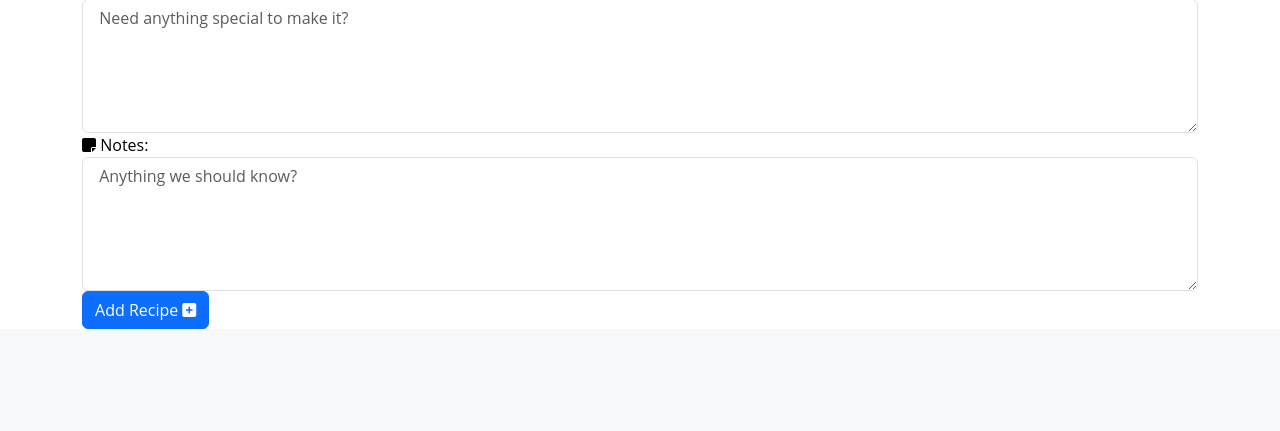
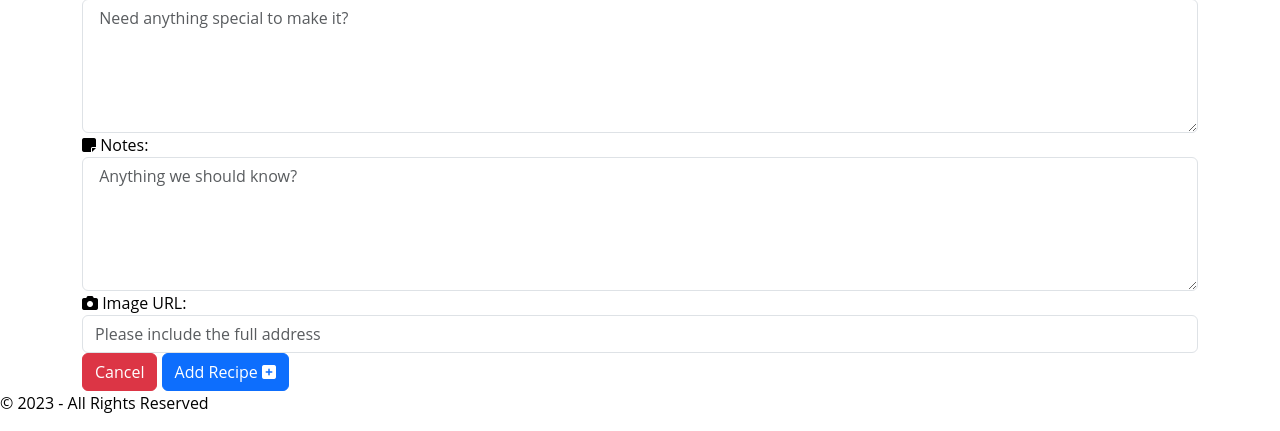
Before and after one commit to Dominic-wells/Milestone-Project-3-Middle-earth-Meals, a Flask app: page /add_recipe in a window 1280 px wide. Shown: the part 951-1382 px from the top of the page. Before the commit the page ends 1280 px from the top, so only its background shows below. Run offline with Flask 2, Linux system fonts and the light colour scheme; data that the repository does not hold is empty; some libraries are stand-ins or nearby versions.

Commit message:
Add image url and cancel button

```diff
--- a/templates/add_recipe.html
+++ b/templates/add_recipe.html
@@ -57,12 +57,25 @@
                     aria-label="Enter any additional notes or comments about the recipe"
                     title="Enter any additional notes or comments about the recipe"></textarea>
             </div>
-            <button type="submit" class="btn btn-primary" aria-label="Submit the form to add the recipe"
+            <div class="form-group">
+                <label for="image_url"><i class="fas fa-camera"></i> Image URL:</label>
+                <input type="text" name="image_url" id="image_url" class="form-control"
+                    placeholder="Please include the full address" aria-label="Enter the image URL for the recipe"
+                    title="Enter the image URL for the recipe">
+            </div>
+            <a href="{{ url_for('get_recipes') }}" class="btn btn-danger">Cancel</a>
+            <button type=" submit" class="btn btn-primary" aria-label="Submit the form to add the recipe"
                 title="Submit the form to add the recipe">
                 Add Recipe <i class="fas fa-plus-square"></i>
             </button>
+        </div>
+
     </form>
     </div>
+
+    <footer>
+        <p class="Middle Earth Meals">© 2023 - All Rights Reserved</p>
+    </footer>
 </main>
 
 {% endblock %}
```
